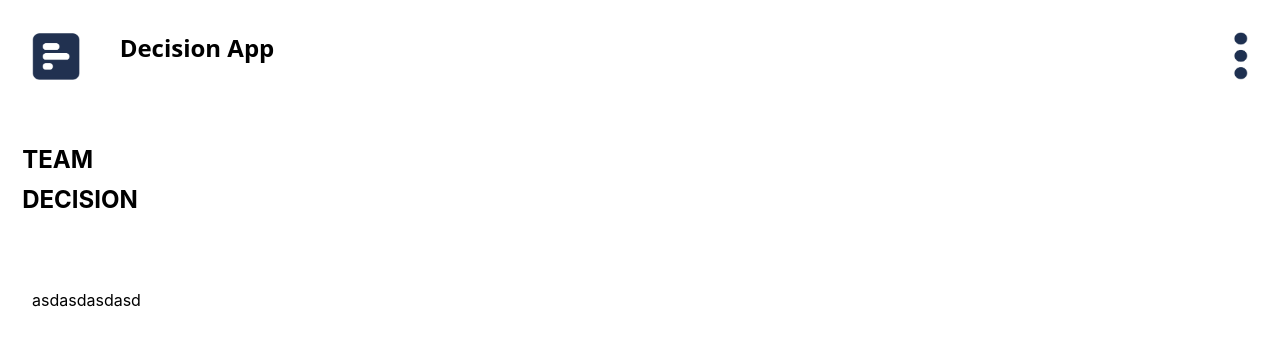
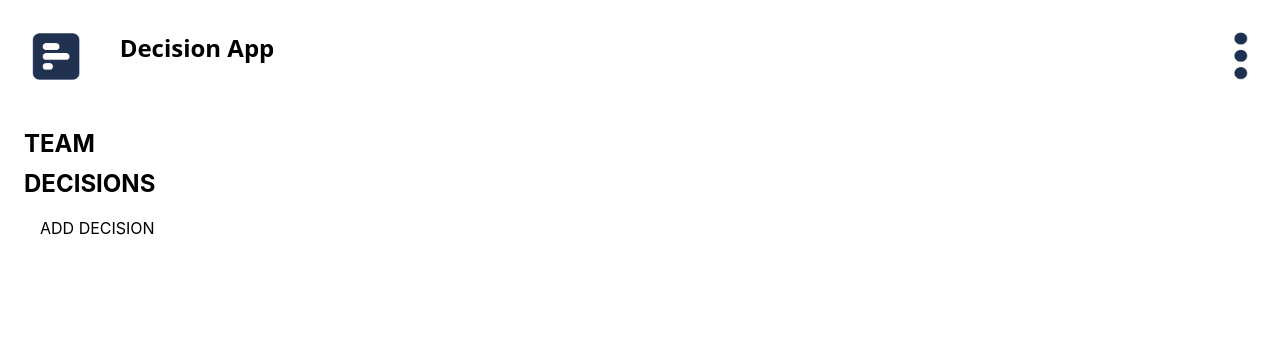
Before and after one commit to UmutSemihSoyer/vue-example-projects, a Vue app in the folder decide-app/: page / in a window 1280 px wide. Shown: the top 346 px of the page. Built offline with nearby package versions, Linux system fonts and the light colour scheme.

Commit message:
add popup

```diff
--- a/decide-app/src/components/appAddDecision.vue
+++ b/decide-app/src/components/appAddDecision.vue
@@ -1,9 +1,9 @@
 <script setup lang="ts">
 import { ref } from 'vue';
-const popupOpen = ref(false);
+const openPopUp = ref(false);
 
 const togglePopup = () => {
-  popupOpen.value = !popupOpen.value
+  openPopUp.value = !openPopUp.value
 }
 
 </script>
@@ -11,15 +11,26 @@ const togglePopup = () => {
 
 
 <template>
-  <button class="w-full flex flex-row  h-30 p-8 " @click="togglePopup">asdasdasdasd</button>
-
-  <div class="add-recipe-popup" v-if="popupOpen">
-    <div class="popup-content">
-      <h2>Add new recipe</h2>
-
-
-
-      <button type="button" @click="togglePopup">Close</button>
+  <button class="w-100 flex flex-row  h-30 p-2 ml-8  " @click="togglePopup">ADD DECISION</button>
+  <div class=" add-decision-popup" v-if="openPopUp">
+    <div class="mt-2 ml-10 popup-content flex flex-col ">
+      <button class="add mb-2">Add new decision</button>
+      <button class="mb-2" type="button" @click="togglePopup">Close</button>
     </div>
   </div>
 </template>
+
+<style scoped>
+.popup-content {
+  position: fixed;
+  top: 0;
+  left: 0;
+  width: 100%;
+  height: 100%;
+  background-color: rgba(0, 0, 0, 0.2);
+  display: flex;
+  justify-content: center;
+  align-items: center;
+  margin: 0px;
+}
+</style>
--- a/decide-app/src/components/appSidebar.vue
+++ b/decide-app/src/components/appSidebar.vue
@@ -1,7 +1,7 @@
 <script setup>
 import { ref } from 'vue'
 let popUpSituation = ref(false)
-function openPopUp(){
+function openPopUp() {
   popUpSituation.value = !popUpSituation.value
 }
 
@@ -9,21 +9,22 @@ function openPopUp(){
 
 
 <template>
-
-  <div class="container card flex w-40 justify-center p-8">
+  <div class="container card flex w-40 justify-center pl-6 pt-4">
     <div class="text-2xl font-bold">
       <Button class="mb-2 pr-4 team" @click="openPopUp()">TEAM</Button>
-      <Button class="mb-2 decision">DECISION</Button>
+      <Button class="mb-2 decision">DECISIONS</Button>
     </div>
   </div>
   <RouterView v-if="popUpSituation"></RouterView>
 </template>
 
 <style scoped>
-  .team, .decision{
-    color: black;
-    background-color: white;
-    border-color: white;
-  };
+.team,
+.decision {
+  color: black;
+  background-color: white;
+  border-color: white;
+}
 
+;
 </style>
```
